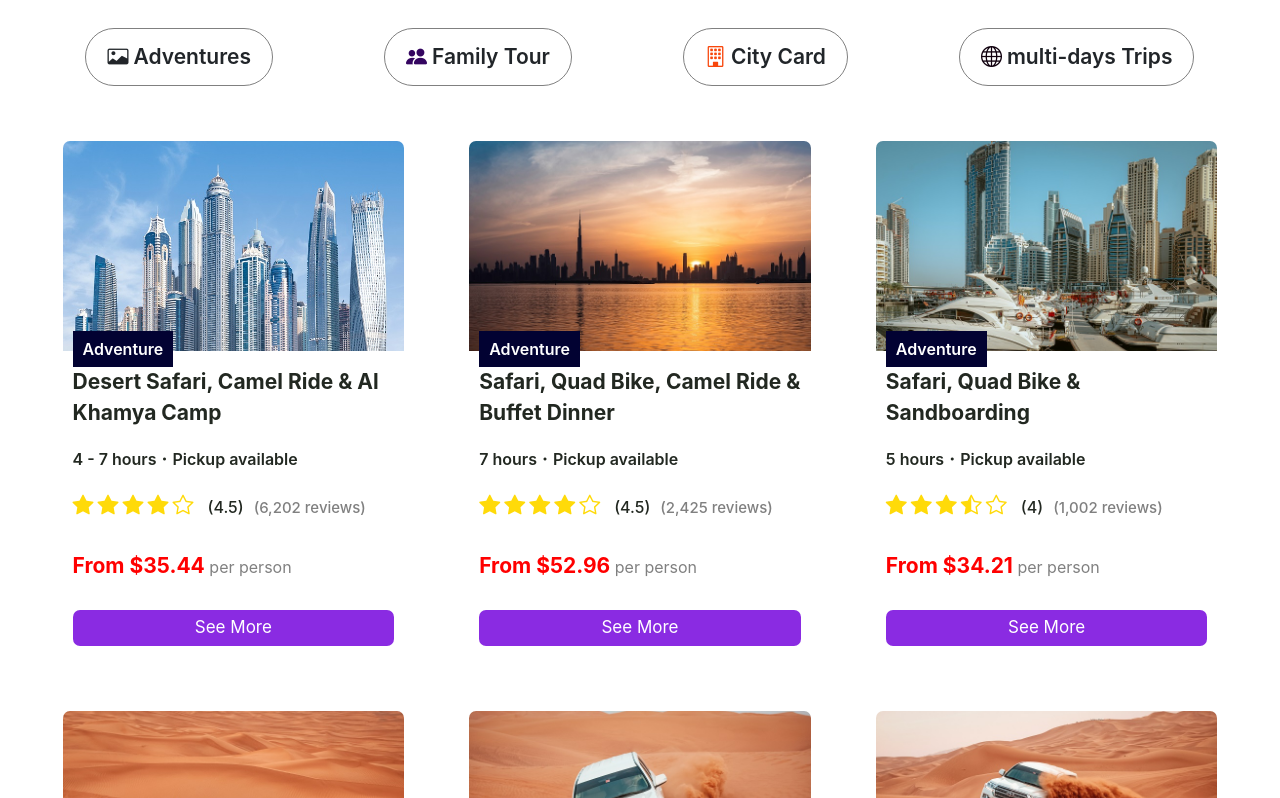
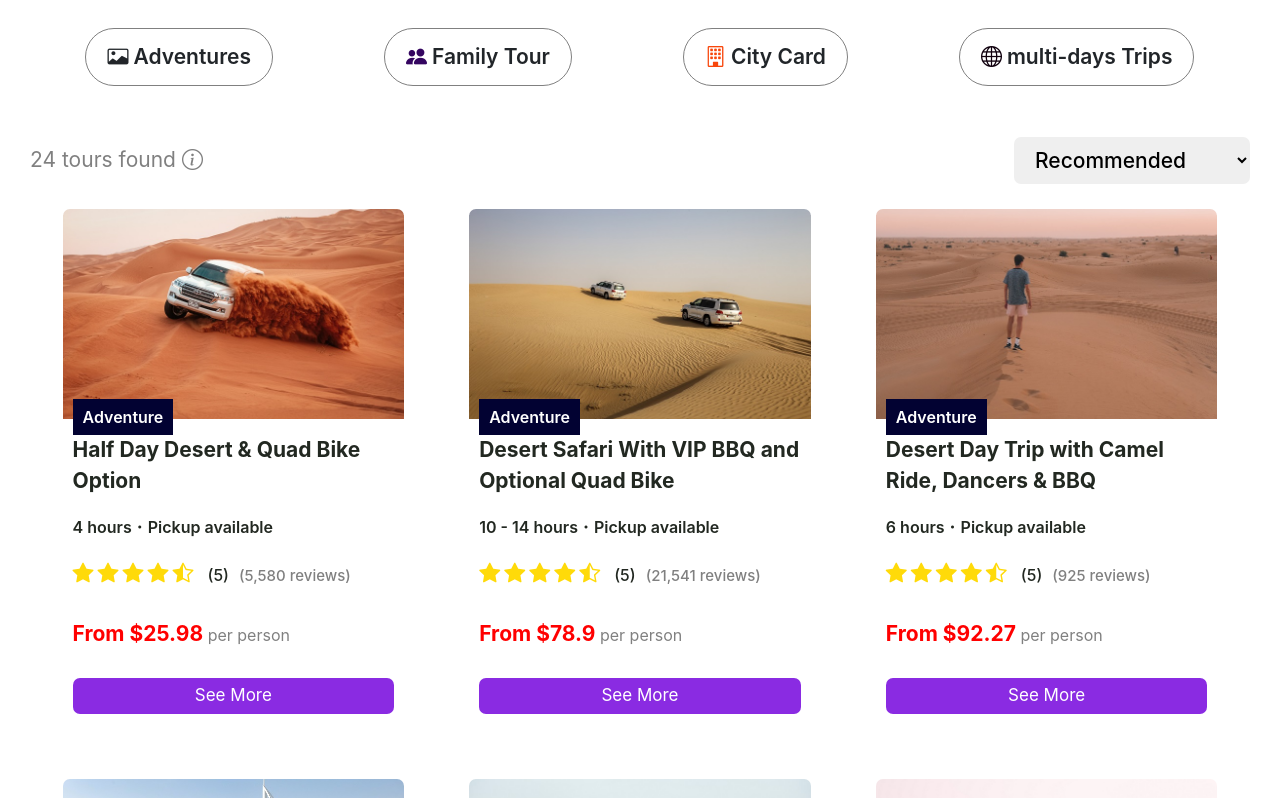
Before and after one commit to yousseflearn/travel-tour-agency, a React (Vite) app: page / in a window 1280 px wide. Shown: the part 802-1600 px from the top of the page. Built offline with nearby package versions, Linux system fonts and the light colour scheme.

Commit message:
Working  on Sorting Tours functionality

```diff
--- a/src/App.jsx
+++ b/src/App.jsx
@@ -7,20 +7,37 @@
 import { toursList } from "./data";
 import Pagination from "./components/pagination/Pagination";
 import { useState } from "react";
+import SortInput from "./components/sort-input/SortInput";
+import { paginate } from "./utils/pagination";
 
 function App() {
   const [currentPage, setCurrentPage] = useState(1);
-  const TOUR_PER_PAGE = 6;
-  const pages = Math.ceil(toursList.length / TOUR_PER_PAGE);
-  const startIndex = (currentPage - 1) * TOUR_PER_PAGE;
-  const finishIndex = currentPage * TOUR_PER_PAGE;
-  const tours = toursList.slice(startIndex, finishIndex);
+  const [sortItem, setSortItem] = useState("recommended");
+
+  // Sort Tour
+  const sortedTourList =
+    sortItem === "low"
+      ? toursList.sort((a, b) => a.priceFrom - b.priceFrom)
+      : sortItem === "high"
+      ? toursList.sort((a, b) => b.priceFrom - a.priceFrom)
+      : toursList.sort((a, b) => b.rating - a.rating);
+
+  const { pages, orderedTourList } = paginate(
+    toursList.length,
+    sortedTourList,
+    currentPage
+  );
   return (
     <div className="App">
       <Header />
       <HeroHeader />
       <Services />
-      <TourList toursList={tours} />
+      <SortInput
+        sortItem={sortItem}
+        setSortItem={setSortItem}
+        toursLength={toursList.length}
+      />
+      <TourList toursList={orderedTourList} />
       <Pagination
         pages={pages}
         currentPage={currentPage}
--- /dev/null
+++ b/src/components/sort-input/SortInput.jsx
@@ -0,0 +1,18 @@
+import "./sort-input.css";
+
+const SortInput = ({ sortItem, setSortItem, toursLength }) => {
+  return (
+    <div className="sort-input-container">
+      <div className="available-tours">
+        {toursLength} tours found <i className="bi bi-info-circle"></i>
+      </div>
+      <select onChange={(e) => setSortItem(e.target.value)} value={sortItem}>
+        <option value="recommended">Recommended</option>
+        <option value="low">Price - low to high</option>
+        <option value="high">Price - high to low</option>
+      </select>
+    </div>
+  );
+};
+
+export default SortInput;
--- /dev/null
+++ b/src/components/sort-input/sort-input.css
@@ -0,0 +1,40 @@
+.sort-input-container {
+  display: flex;
+  align-items: center;
+  justify-content: space-between;
+  padding: 0 30px;
+  margin-top: 21px;
+}
+
+.available-tours {
+  font-size: 21px;
+  color: gray;
+}
+
+.sort-input-container select {
+  border: none;
+  font-size: 21px;
+  padding: 10px 17px;
+  border-radius: 7px;
+  font-weight: 500;
+}
+
+.sort-input-container select:focus {
+  outline: none;
+}
+
+.sort-input-container select option {
+  padding: 10px;
+}
+
+@media (max-width: 520px) {
+  .sort-input-container {
+    align-items: flex-start;
+    flex-direction: column-reverse;
+  }
+
+  .available-tours {
+    margin-top: 15px;
+    padding-left: 5px;
+  }
+}
--- /dev/null
+++ b/src/utils/pagination.js
@@ -0,0 +1,10 @@
+export function paginate(length, list, currentPage) {
+  const TOUR_PER_PAGE = 6;
+  const pages = Math.ceil(length / TOUR_PER_PAGE);
+  const startIndex = (currentPage - 1) * TOUR_PER_PAGE;
+  const finishIndex = currentPage * TOUR_PER_PAGE;
+
+  const orderedTourList = list.slice(startIndex, finishIndex);
+
+  return { pages, orderedTourList };
+}
```
